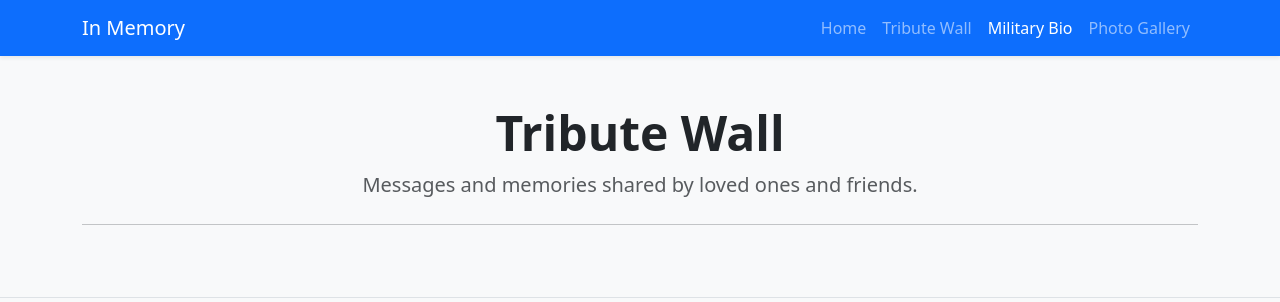
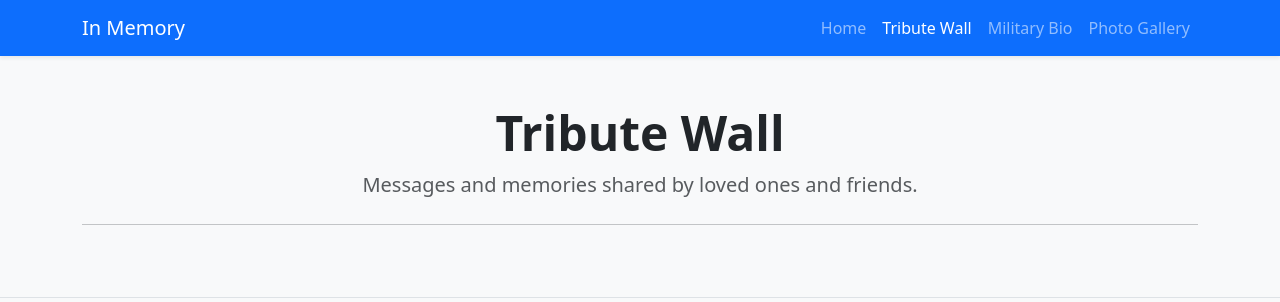
Before and after one commit to desertrambler/remembering-brenna-cole, a Flask app: page /tribute_wall in a window 1280 px wide. Shown: the top 302 px of the page. Run offline with Flask 3, Linux system fonts and the light colour scheme.

Commit message:
fixed navbar

```diff
--- a/templates/military_bio.html
+++ b/templates/military_bio.html
@@ -20,7 +20,7 @@
                 <ul class="navbar-nav ms-auto">
                     <li class="nav-item"><a class="nav-link" href="/">Home</a></li>
                     <li class="nav-item"><a class="nav-link" href="/tribute_wall">Tribute Wall</a></li>
-                    <li class="nav-item"><a class="nav-link active" href="#">Military Bio</a></li>
+                    <li class="nav-item"><a class="nav-link active" href="/military_bio">Military Bio</a></li>
                     <li class="nav-item"><a class="nav-link" href="#">Photo Gallery</a></li>
                 </ul>
             </div>
--- a/templates/tribute_wall.html
+++ b/templates/tribute_wall.html
@@ -21,8 +21,8 @@
             <div class="collapse navbar-collapse" id="navbarTabs">
                 <ul class="navbar-nav ms-auto">
                     <li class="nav-item"><a class="nav-link" href="/">Home</a></li>
-                    <li class="nav-item"><a class="nav-link" href="/tribute_wall">Tribute Wall</a></li>
-                    <li class="nav-item"><a class="nav-link active" href="#">Military Bio</a></li>
+                    <li class="nav-item"><a class="nav-link active" href="/tribute_wall">Tribute Wall</a></li>
+                    <li class="nav-item"><a class="nav-link" href="/military_bio">Military Bio</a></li>
                     <li class="nav-item"><a class="nav-link" href="#">Photo Gallery</a></li>
                 </ul>
             </div>
```
